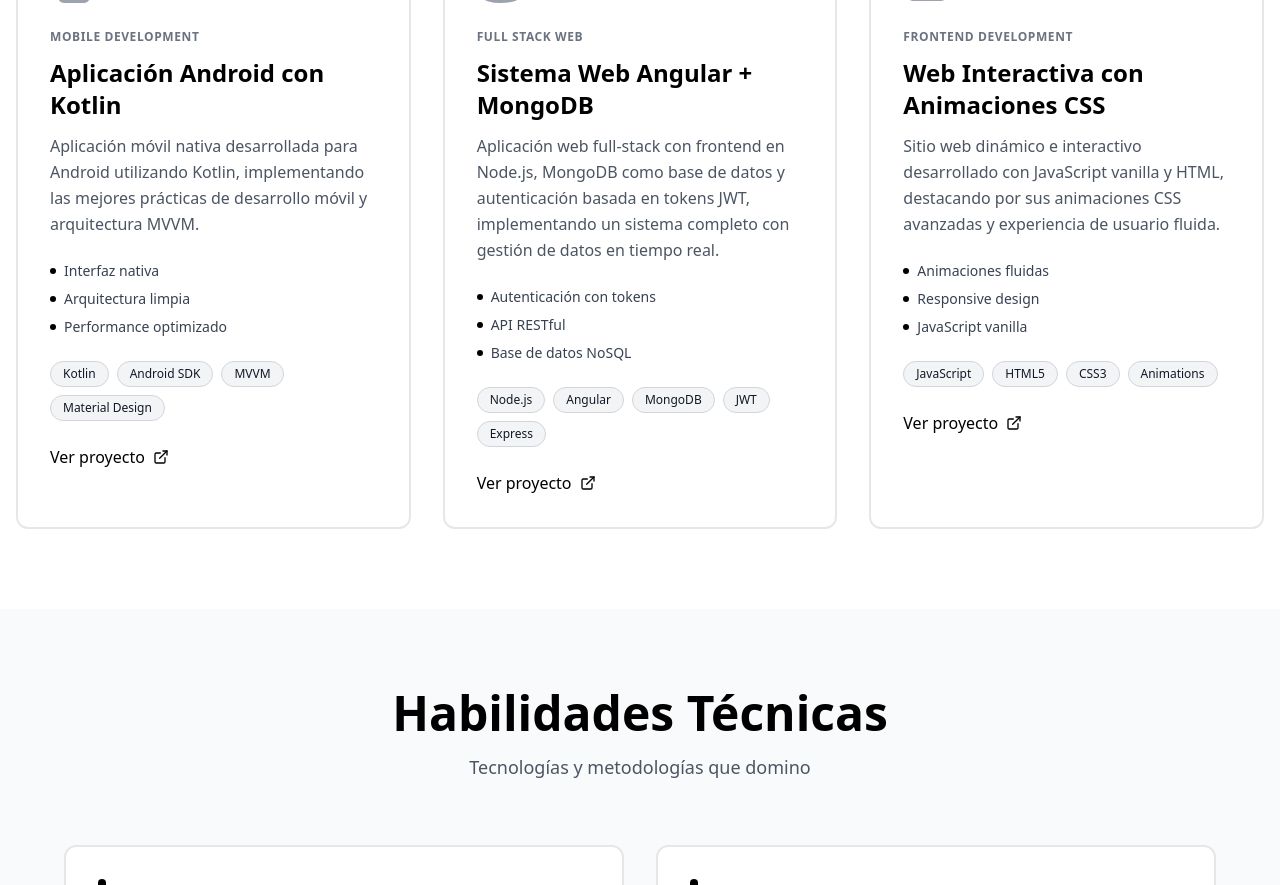
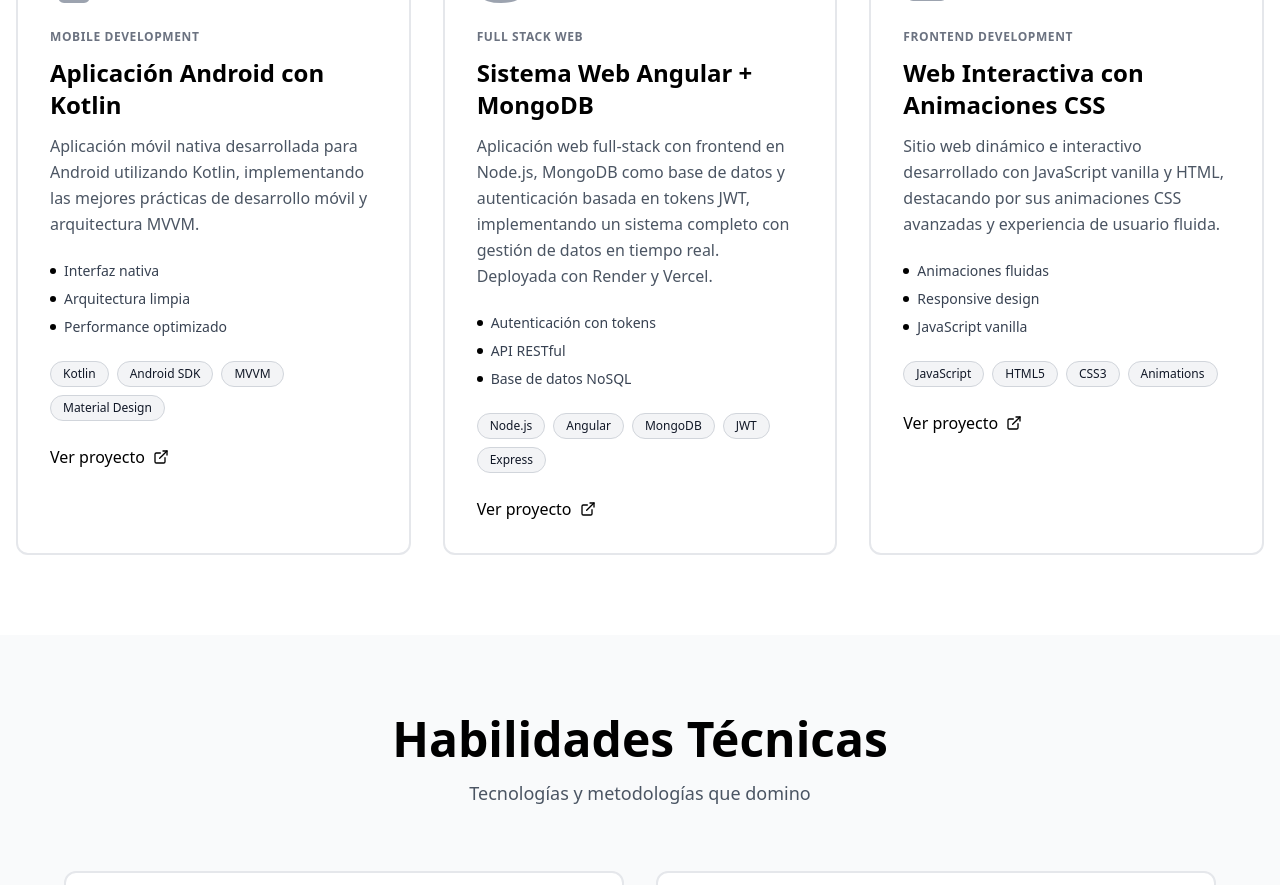
Before and after one commit to abriltroncoso/portfolio, a React (Create React App) app: page / in a window 1280 px wide. Shown: the part 1060-1945 px from the top of the page. Built offline with nearby package versions, Linux system fonts and the light colour scheme.

Commit message:
añadida caracteristicas proyecto

```diff
--- a/src/App.js
+++ b/src/App.js
@@ -37,7 +37,7 @@ export default function Portfolio() {
       id: 2,
       title: "Sistema Web Angular + MongoDB",
       description:
-        "Aplicación web full-stack con frontend en Node.js, MongoDB como base de datos y autenticación basada en tokens JWT, implementando un sistema completo con gestión de datos en tiempo real.",
+        "Aplicación web full-stack con frontend en Node.js, MongoDB como base de datos y autenticación basada en tokens JWT, implementando un sistema completo con gestión de datos en tiempo real. Deployada con Render y Vercel.",
       icon: <Database className="w-12 h-12" />,
       tech: ["Node.js", "Angular", "MongoDB", "JWT", "Express"],
       category: "Full Stack Web",
```
